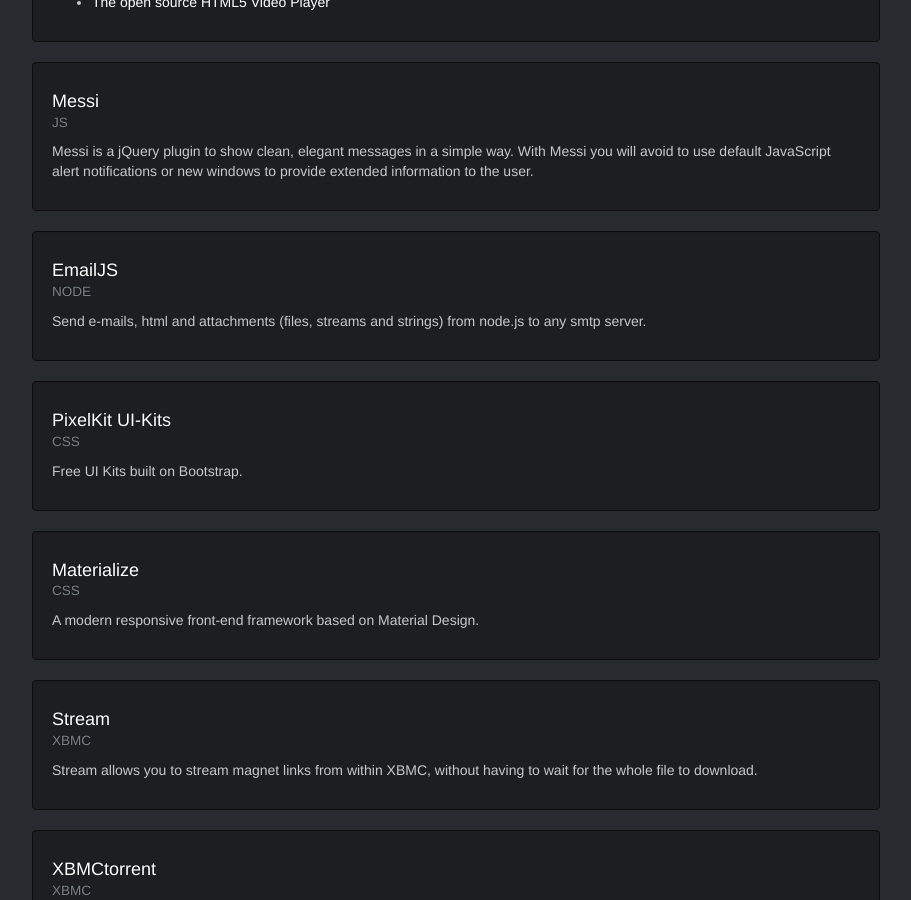
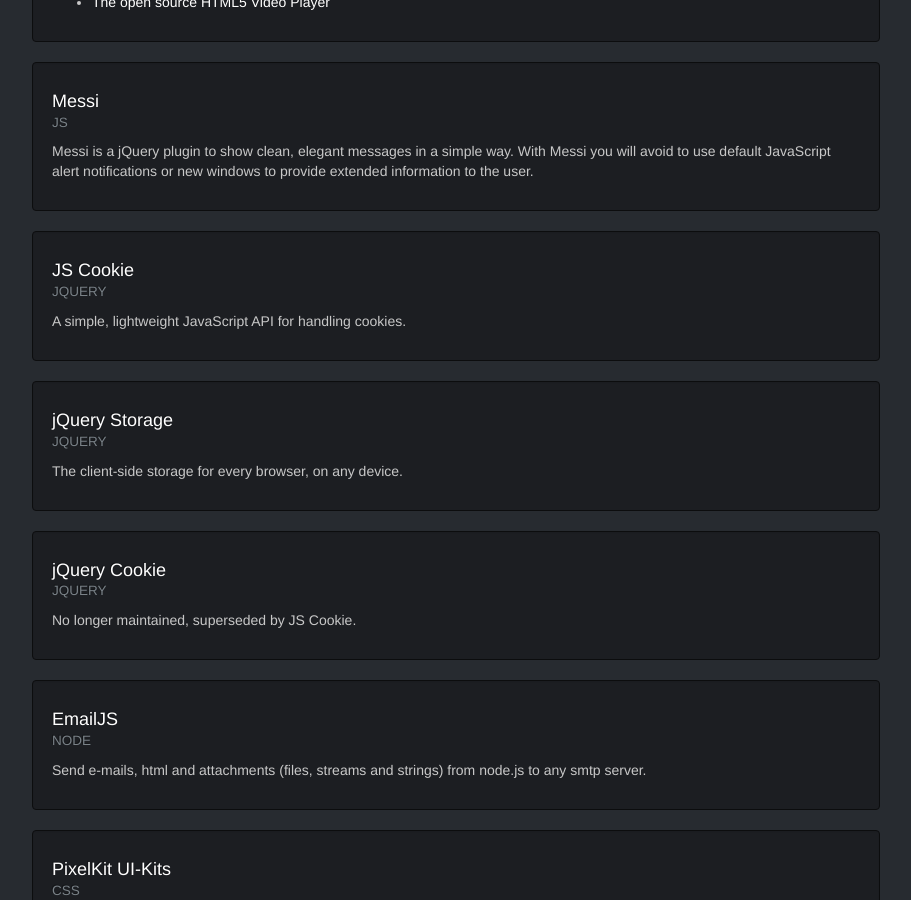
Before and after one commit to donvercety/donvercety.github.io, a Jekyll site: the page built from github.html, in a window 1280 px wide and 900 px high, scrolled down 3423 px. Shown: the whole window, without its empty margins (38-949 px from the left). Built offline with Jekyll 4.4.1, drawn with Linux system fonts in a browser that asks for light colours; nearby versions of some CDN libraries; some of the changed text lies outside the part shown.

Commit message:
cookie & session

```diff
--- a/_data/github.yml
+++ b/_data/github.yml
@@ -210,6 +210,32 @@
     you will avoid to use default JavaScript alert notifications or new windows to provide
     extended information to the user.
   info: false
+
+- name: JS Cookie
+  link: https://github.com/js-cookie/js-cookie
+  language: jQuery
+  desc: >
+    A simple, lightweight JavaScript API for handling cookies.
+  info: false
+
+# = = = = = = = = = = = = = = = = = = = = = = = = = = = = = = = = = = = = = = = = = = = = = = = = = = =
+# :: jQuery Plugins
+# = = = = = = = = = = = = = = = = = = = = = = = = = = = = = = = = = = = = = = = = = = = = = = = = = = =
+
+- name: jQuery Storage
+  link: https://github.com/yckart/jquery.storage.js
+  language: jQuery
+  desc: >
+    The client-side storage for every browser, on any device.
+  info: false
+
+- name: jQuery Cookie
+  link: https://github.com/carhartl/jquery-cookie
+  language: jQuery
+  desc: >
+    No longer maintained, superseded by JS Cookie.
+  info: false
+
 # = = = = = = = = = = = = = = = = = = = = = = = = = = = = = = = = = = = = = = = = = = = = = = = = = = =
 # :: Node JS
 # = = = = = = = = = = = = = = = = = = = = = = = = = = = = = = = = = = = = = = = = = = = = = = = = = = =
```
